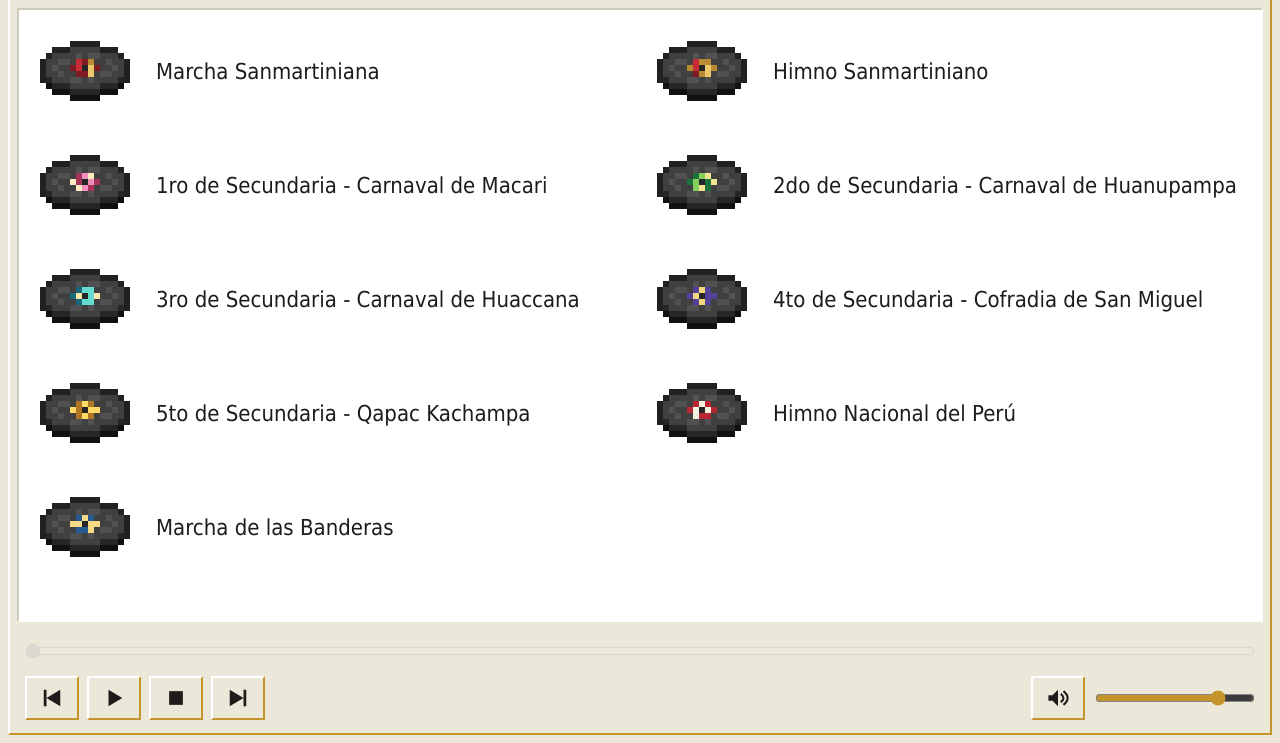
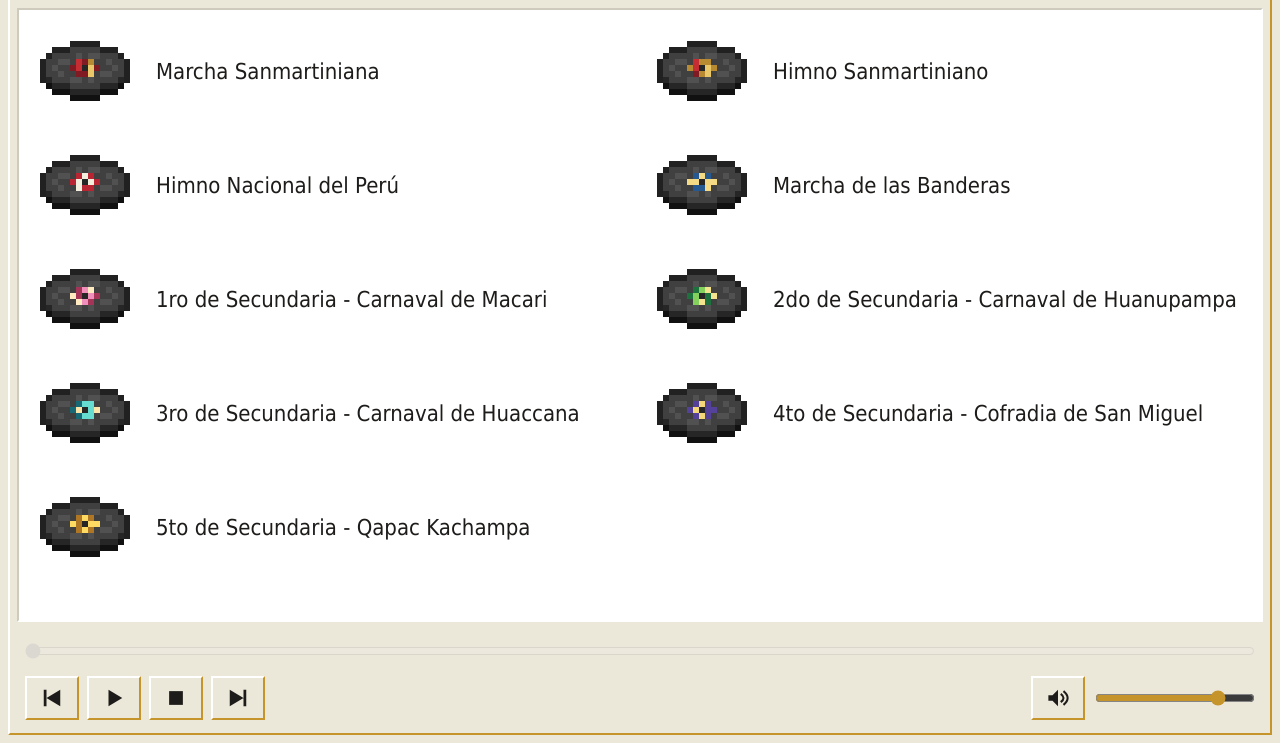
Before and after one commit to LSM-Modding-Team/lsm-music, a plain HTML site: page index.html in a window 1280 px wide. Shown: the part 57-800 px from the top of the page. Drawn offline with Linux system fonts and the light colour scheme.

Commit message:
Move dance discs after the anthem and march discs

```diff
--- a/app.js
+++ b/app.js
@@ -3,13 +3,13 @@
 const tracks = [
   { id: 'lsm_march', title: 'Marcha Sanmartiniana', artist: 'Tobías Vílchez Pinedo' },
   { id: 'lsm_anthem', title: 'Himno Sanmartiniano', artist: 'Tobías Vílchez Pinedo' },
+  { id: 'himnoperu', title: 'Himno Nacional del Perú' },
+  { id: 'formacion', title: 'Marcha de las Banderas' },
   { id: 'carnaval_macari', title: '1ro de Secundaria - Carnaval de Macari' },
   { id: 'carnaval_huanupampa', title: '2do de Secundaria - Carnaval de Huanupampa' },
   { id: 'carnaval_huaccana', title: '3ro de Secundaria - Carnaval de Huaccana' },
   { id: 'cofradia_san_miguel', title: '4to de Secundaria - Cofradia de San Miguel' },
   { id: 'qapackachampa', title: '5to de Secundaria - Qapac Kachampa' },
-  { id: 'himnoperu', title: 'Himno Nacional del Perú' },
-  { id: 'formacion', title: 'Marcha de las Banderas' },
 ];
 const audio = document.querySelector('#audio');
 const cards = [...document.querySelectorAll('[data-track]')];
--- a/index.html
+++ b/index.html
@@ -24,13 +24,13 @@
     <div class="playlist" aria-label="Discos">
       <button class="track" data-track="0" type="button" aria-label="Reproducir Marcha Sanmartiniana" aria-pressed="false"><img src="assets/images/lsm_march.png" alt="" width="96" height="96"><span>Marcha Sanmartiniana</span></button>
       <button class="track" data-track="1" type="button" aria-label="Reproducir Himno Sanmartiniano" aria-pressed="false"><img src="assets/images/lsm_anthem.png" alt="" width="96" height="96"><span>Himno Sanmartiniano</span></button>
-      <button class="track" data-track="2" type="button" aria-label="Reproducir 1ro de Secundaria - Carnaval de Macari" aria-pressed="false"><img src="assets/images/carnaval_macari.png" alt="" width="96" height="96"><span>1ro de Secundaria - Carnaval de Macari</span></button>
-      <button class="track" data-track="3" type="button" aria-label="Reproducir 2do de Secundaria - Carnaval de Huanupampa" aria-pressed="false"><img src="assets/images/carnaval_huanupampa.png" alt="" width="96" height="96"><span>2do de Secundaria - Carnaval de Huanupampa</span></button>
-      <button class="track" data-track="4" type="button" aria-label="Reproducir 3ro de Secundaria - Carnaval de Huaccana" aria-pressed="false"><img src="assets/images/carnaval_huaccana.png" alt="" width="96" height="96"><span>3ro de Secundaria - Carnaval de Huaccana</span></button>
-      <button class="track" data-track="5" type="button" aria-label="Reproducir 4to de Secundaria - Cofradia de San Miguel" aria-pressed="false"><img src="assets/images/cofradia_san_miguel.png" alt="" width="96" height="96"><span>4to de Secundaria - Cofradia de San Miguel</span></button>
-      <button class="track" data-track="6" type="button" aria-label="Reproducir 5to de Secundaria - Qapac Kachampa" aria-pressed="false"><img src="assets/images/qapackachampa.png" alt="" width="96" height="96"><span>5to de Secundaria - Qapac Kachampa</span></button>
-      <button class="track" data-track="7" type="button" aria-label="Reproducir Himno Nacional del Perú" aria-pressed="false"><img src="assets/images/himnoperu.png" alt="" width="96" height="96"><span>Himno Nacional del Perú</span></button>
-      <button class="track" data-track="8" type="button" aria-label="Reproducir Marcha de las Banderas" aria-pressed="false"><img src="assets/images/formacion.png" alt="" width="96" height="96"><span>Marcha de las Banderas</span></button>
+      <button class="track" data-track="2" type="button" aria-label="Reproducir Himno Nacional del Perú" aria-pressed="false"><img src="assets/images/himnoperu.png" alt="" width="96" height="96"><span>Himno Nacional del Perú</span></button>
+      <button class="track" data-track="3" type="button" aria-label="Reproducir Marcha de las Banderas" aria-pressed="false"><img src="assets/images/formacion.png" alt="" width="96" height="96"><span>Marcha de las Banderas</span></button>
+      <button class="track" data-track="4" type="button" aria-label="Reproducir 1ro de Secundaria - Carnaval de Macari" aria-pressed="false"><img src="assets/images/carnaval_macari.png" alt="" width="96" height="96"><span>1ro de Secundaria - Carnaval de Macari</span></button>
+      <button class="track" data-track="5" type="button" aria-label="Reproducir 2do de Secundaria - Carnaval de Huanupampa" aria-pressed="false"><img src="assets/images/carnaval_huanupampa.png" alt="" width="96" height="96"><span>2do de Secundaria - Carnaval de Huanupampa</span></button>
+      <button class="track" data-track="6" type="button" aria-label="Reproducir 3ro de Secundaria - Carnaval de Huaccana" aria-pressed="false"><img src="assets/images/carnaval_huaccana.png" alt="" width="96" height="96"><span>3ro de Secundaria - Carnaval de Huaccana</span></button>
+      <button class="track" data-track="7" type="button" aria-label="Reproducir 4to de Secundaria - Cofradia de San Miguel" aria-pressed="false"><img src="assets/images/cofradia_san_miguel.png" alt="" width="96" height="96"><span>4to de Secundaria - Cofradia de San Miguel</span></button>
+      <button class="track" data-track="8" type="button" aria-label="Reproducir 5to de Secundaria - Qapac Kachampa" aria-pressed="false"><img src="assets/images/qapackachampa.png" alt="" width="96" height="96"><span>5to de Secundaria - Qapac Kachampa</span></button>
     </div>
     <div class="controls">
       <input id="seek" type="range" min="0" max="100" step="0.1" value="0" disabled aria-label="Posición de reproducción" aria-valuetext="0:00">
```
